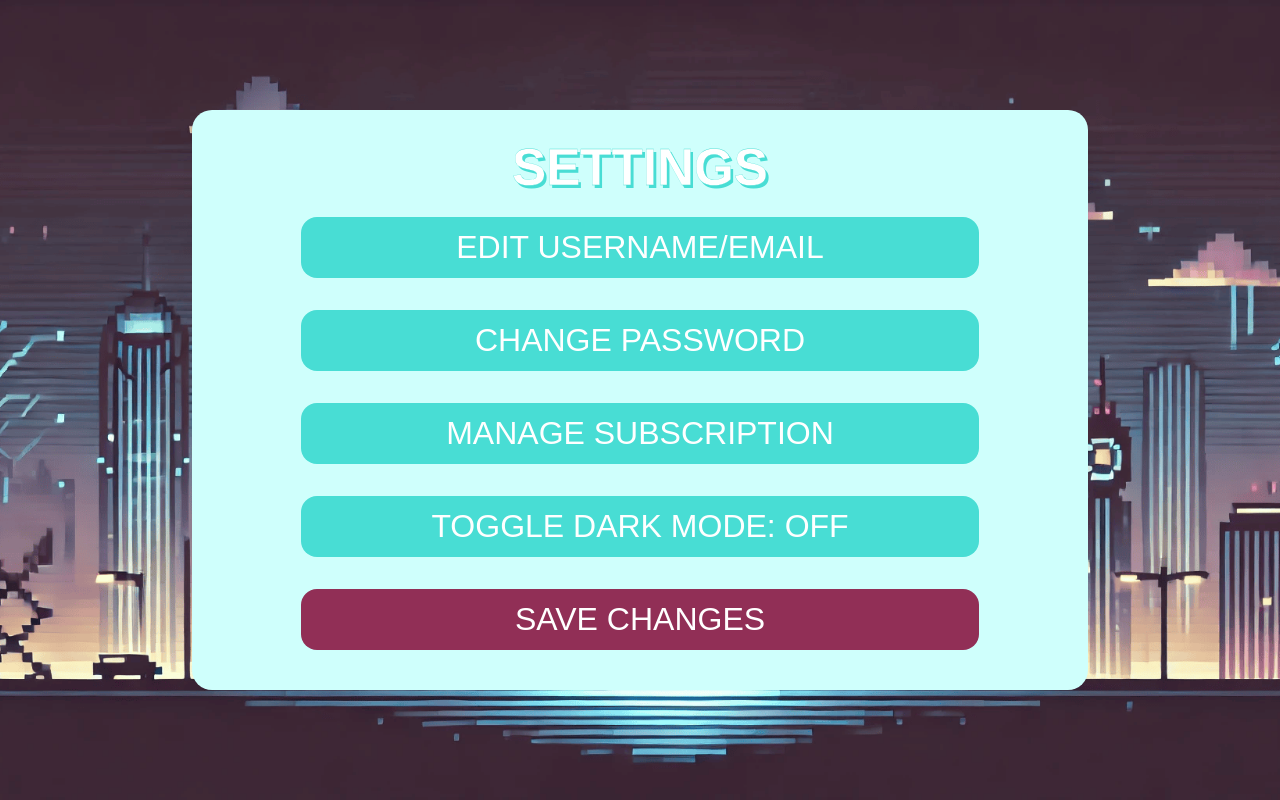
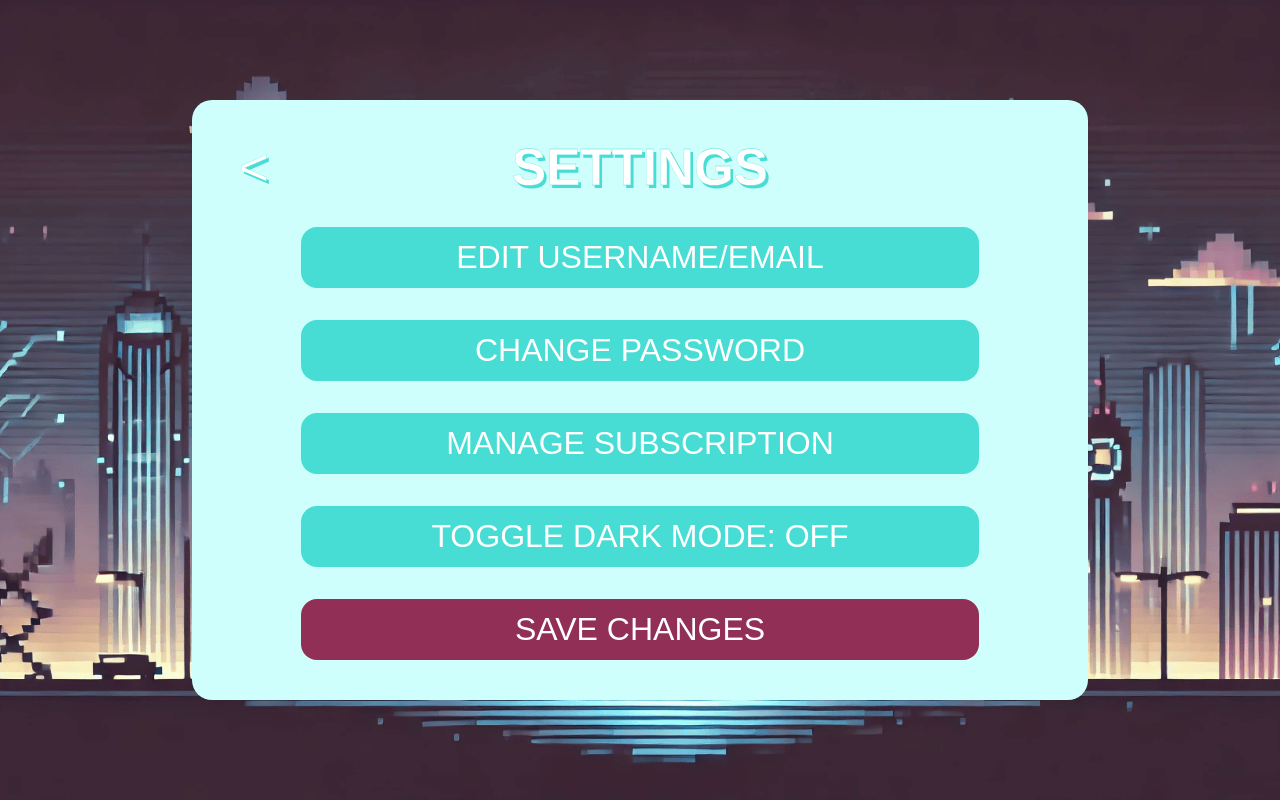
Before and after one commit to Jespy616/The-Last-Game, a Svelte app in the folder src/frontend/: page / in a window 1280 px wide. Both pictures are taken after typing "Sample", "Sample123" into the empty fields and a click on the button "SUBMIT". Built offline with nearby package versions, Linux system fonts and the light colour scheme; a web font is replaced by a local one.

Commit message:
Added back button

```diff
--- a/src/frontend/src/app.css
+++ b/src/frontend/src/app.css
@@ -70,6 +70,29 @@ p {
   font-size: clamp(3rem, 4vw, 8rem);
   color: var(--white);
   margin: 8px;
+}
+
+.page-header {
+  display: flex;
+  align-items: center;
+  justify-content: center; /* Centers the title */
+  position: relative; /* Allows absolute positioning for the arrow */
+  width: 100%;
+  padding: 10px 0;
+}
+
+/* Back arrow positioned in the left corner */
+.back-arrow {
+  position: absolute;
+  left: 15px;
+  cursor: pointer;
+}
+
+.back-arrow a {
+  text-decoration: none;
+  color: var(--white);
+  text-shadow: .05em .05em 0em var(--primary-color);
+  -webkit-text-stroke: .005em var(--primary-color);
 }
 
 /* Menu Background Box */
@@ -234,7 +257,6 @@ input[type="checkbox"] {
   accent-color: var(--secondary-color);
 }
 
-/* Links - Create Account & Forgot Password */
 .links {
   display: flex;
   width: 80%;
--- a/src/frontend/src/pages/Settings.svelte
+++ b/src/frontend/src/pages/Settings.svelte
@@ -1,4 +1,6 @@
 <script>
+  import { link } from "svelte-spa-router"; // Import `link` for navigation
+
   let darkMode = false;
 
   function toggleDarkMode() {
@@ -27,7 +29,11 @@
 </script>
 <div class="container">
   <div class="menu-background">
-    <h1 class="title page-title">Settings</h1>
+    <div class="page-header">
+      <span class="back-arrow title page-title"><a href="/" use:link class="link">&lt;</a></span>
+      <h1 class="title page-title">SETTINGS</h1>
+    </div>
+
 
     <button class="submit-button" on:click={editInfo}>
       Edit Username/Email
--- a/src/frontend/src/pages/Signup.svelte
+++ b/src/frontend/src/pages/Signup.svelte
@@ -14,7 +14,10 @@
 
 <div class="container">
   <div class="menu-background">
-    <h1 class="title page-title">Create Account</h1>
+    <div class="page-header">
+      <span class="back-arrow title page-title"><a href="/" use:link class="link">&lt;</a></span>
+      <h1 class="title page-title">CREATE ACCOUNT</h1>
+    </div>
 
     <input class="input-field" type="text" placeholder="Username" bind:value={username} />
     <input class="input-field" type="email" placeholder="Email" bind:value={email} />
--- a/src/frontend/src/pages/Subscription.svelte
+++ b/src/frontend/src/pages/Subscription.svelte
@@ -1,4 +1,6 @@
 <script lang="ts">
+  import { link } from "svelte-spa-router"; // Import `link` for navigation
+
   function handleSubscription(type: "monthly" | "lifetime"): void {
     console.log("Subscribing to:", type);
     // TODO: Implement subscription API call
@@ -7,7 +9,10 @@
 
 <div class="container">
   <div class="menu-background">
-    <h1 class="title page-title">Subscriptions</h1>
+    <div class="page-header">
+      <span class="back-arrow title page-title"><a href="/settings" use:link class="link">&lt;</a></span>
+      <h1 class="title page-title">SUBSCRIPTIONS</h1>
+    </div>
 
     <div class="premium-box">
       <div>
```
